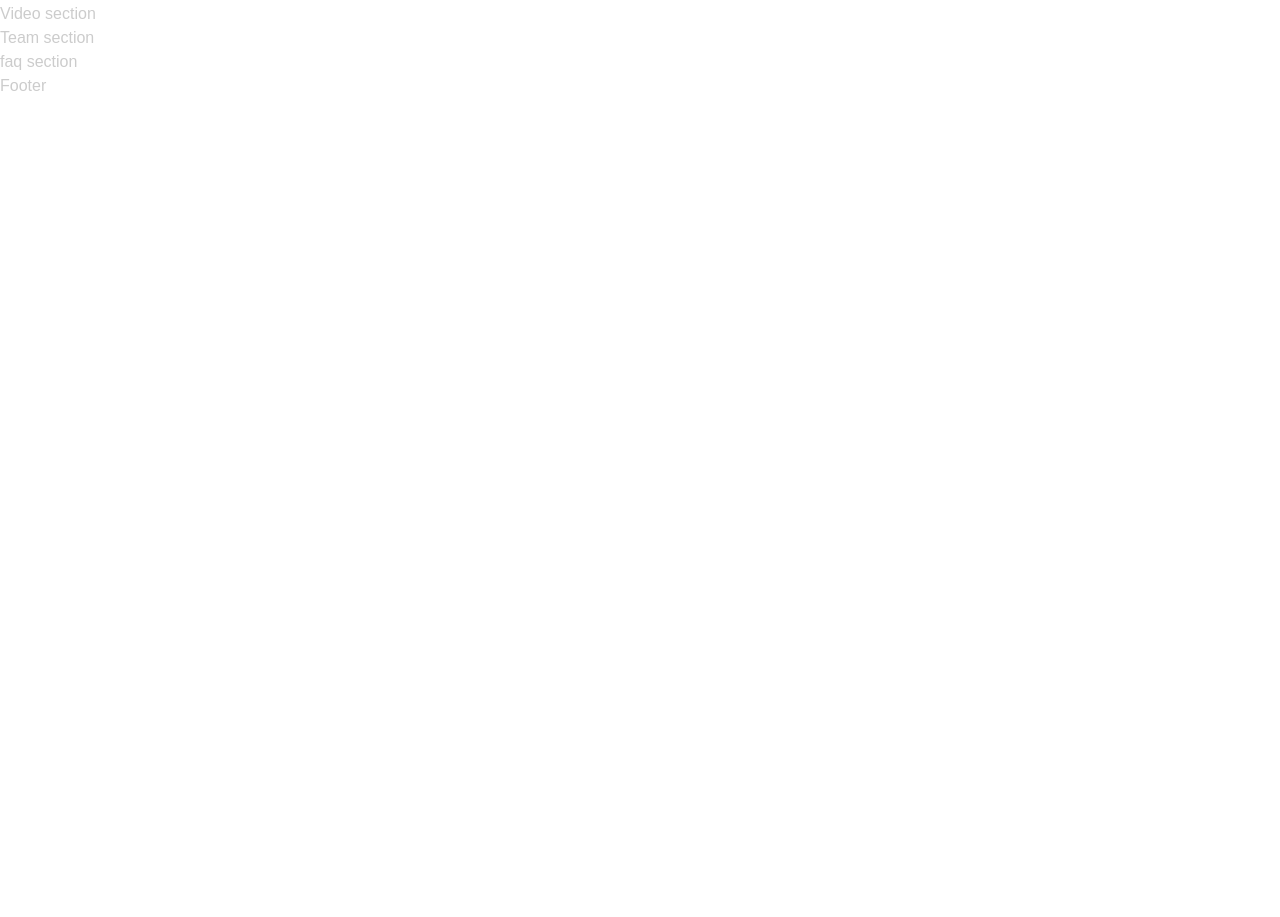
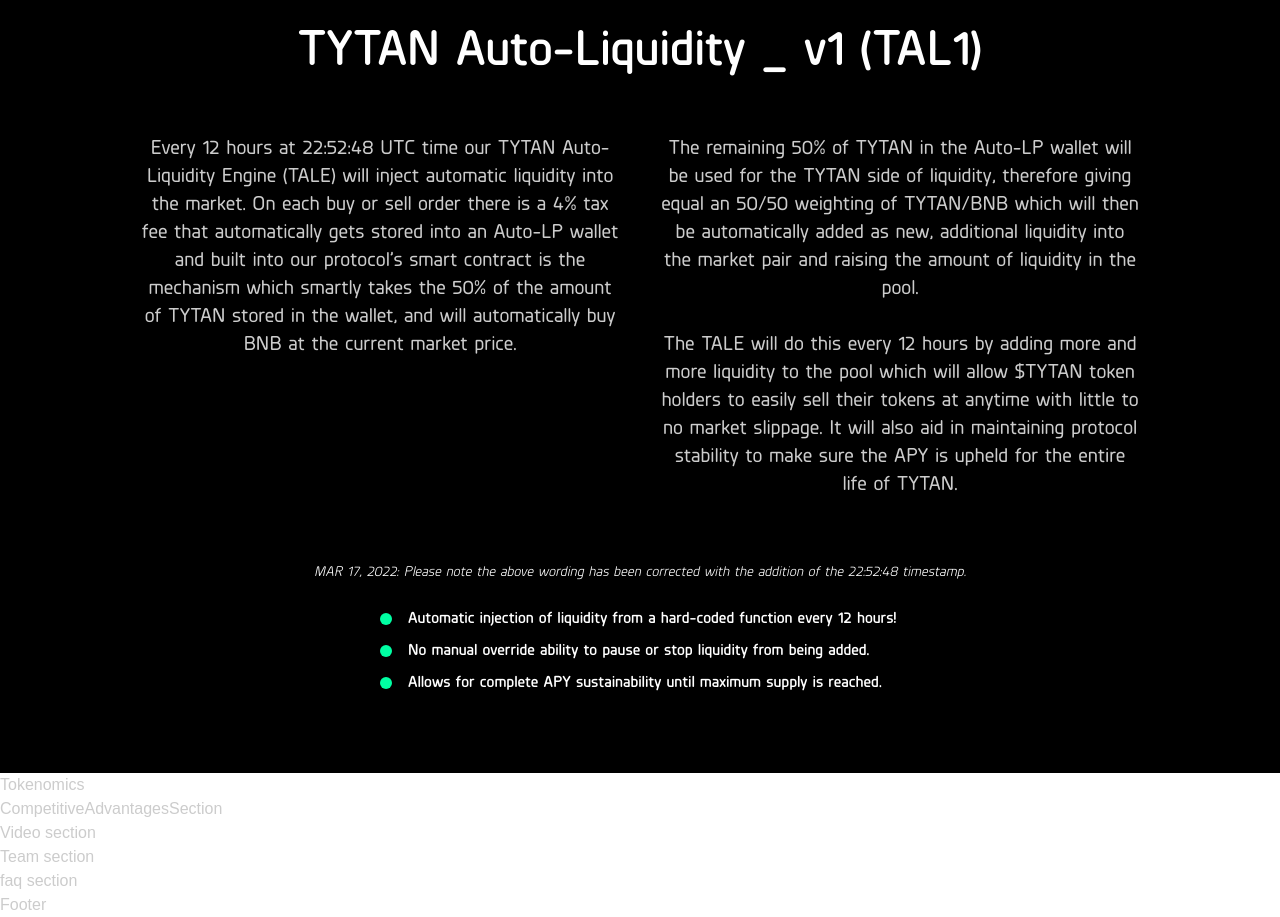
Before and after one commit to Tytan-Finance/Tytan-Landing, a Next.js app: page / in a window 1280 px wide. Shown: the part 4883-5800 px from the top of the page. Before the commit the page ends 4981 px from the top, so only its background shows below. Built offline with nearby package versions, Linux system fonts and the light colour scheme; a web font is replaced by a local one.

Commit message:
done with the TYTAN Auto-Liquidity _ v1 (TAL1)

```diff
--- a/components/HomePage/TytanAutoLiquiditySection.tsx
+++ b/components/HomePage/TytanAutoLiquiditySection.tsx
@@ -1,11 +1,96 @@
 import React from 'react';
+import {ResponsiveBody1, ResponsiveH1} from "../common";
 
-interface Props {}
+const data = [
+    {
+        id: 1,
+        text: <>
+            Automatic injection of liquidity from a hard-coded function every 12 hours!
+        </>
+    },
+    {
+        id: 2,
+        text: <>
+            No manual override ability to pause or stop liquidity from being added.
+        </>
+    },
+    {
+        id: 3,
+        text: <>
+            Allows for complete APY sustainability until maximum supply is reached.
+        </>
+    },
+]
 
-const TytanAutoLiquiditySection : React.FC<Props> = () => {
+interface Props {
+}
+
+const TytanAutoLiquiditySection: React.FC<Props> = () => {
     return (
-        <div>
-            Tytan Auto Liquidity Section
+        <div className={`bg-black py-20 `}>
+            <div className={`mx-auto max-w-[1000px]`}>
+                <ResponsiveH1 className={`text-accent text-center`}>
+                    TYTAN Auto-Liquidity _ v1 (TAL1)
+                </ResponsiveH1>
+
+                <div
+                    className={`mt-12 items-center md:items-start flex gap-10 justify-between flex-col md:flex-row max-w-[1000px] mx-auto`}>
+                    <div className={`max-w-[482px] w-full`}>
+                        <ResponsiveBody1 className={`text-center`}>
+                            Every 12 hours at 22:52:48 UTC time our TYTAN Auto-Liquidity Engine (TALE) will inject
+                            automatic liquidity into the market. On each buy or sell order there is a 4% tax fee that
+                            automatically gets stored into an Auto-LP wallet and built into our protocol’s smart
+                            contract is the mechanism which smartly takes the 50% of the amount of TYTAN stored in the
+                            wallet, and will automatically buy BNB at the current market price.
+                        </ResponsiveBody1>
+                    </div>
+
+                    <div className={`max-w-[482px] w-full`}>
+                        <ResponsiveBody1 className={`text-center`}>
+                            The remaining 50% of TYTAN in the Auto-LP wallet will be used for the TYTAN side of
+                            liquidity, therefore giving equal an 50/50 weighting of TYTAN/BNB which will then be
+                            automatically added as new, additional liquidity into the market pair and raising the amount
+                            of liquidity in the pool.
+                            <br/><br/>
+                            The TALE will do this every 12 hours by adding more and more liquidity to the pool which
+                            will allow $TYTAN token holders to easily sell their tokens at anytime with little to no
+                            market slippage. It will also aid in maintaining protocol stability to make sure the APY is
+                            upheld for the entire life of TYTAN.
+
+                        </ResponsiveBody1>
+                    </div>
+                </div>
+
+                <p className={`text-sm font-Planer-Italic text-accent text-center pt-16`}>
+                    MAR 17, 2022: Please note the above wording has been corrected with the addition of the 22:52:48 timestamp.
+                </p>
+
+                <div className={`flex flex-col mt-6 items-center justify-center space-y-2`}>
+                    {
+                        data.map(({id,text}) => (
+                            <div key={id} className={`max-w-[520px] w-full  flex space-x-4`}>
+                                <svg
+                                    width={12}
+                                    height={12}
+                                    fill="none"
+                                    xmlns="http://www.w3.org/2000/svg"
+                                    className={`mt-2 shrink-0`}
+                                >
+                                    <circle cx={6} cy={6} r={6} fill="#00FFA3" />
+                                </svg>
+
+                                <p className={`text-accent font-Planer-DemiBold font-[18px]`}>
+                                    {text}
+                                </p>
+                            </div>
+                        ))
+                    }
+
+
+
+                </div>
+
+            </div>
         </div>
     );
 };
```
